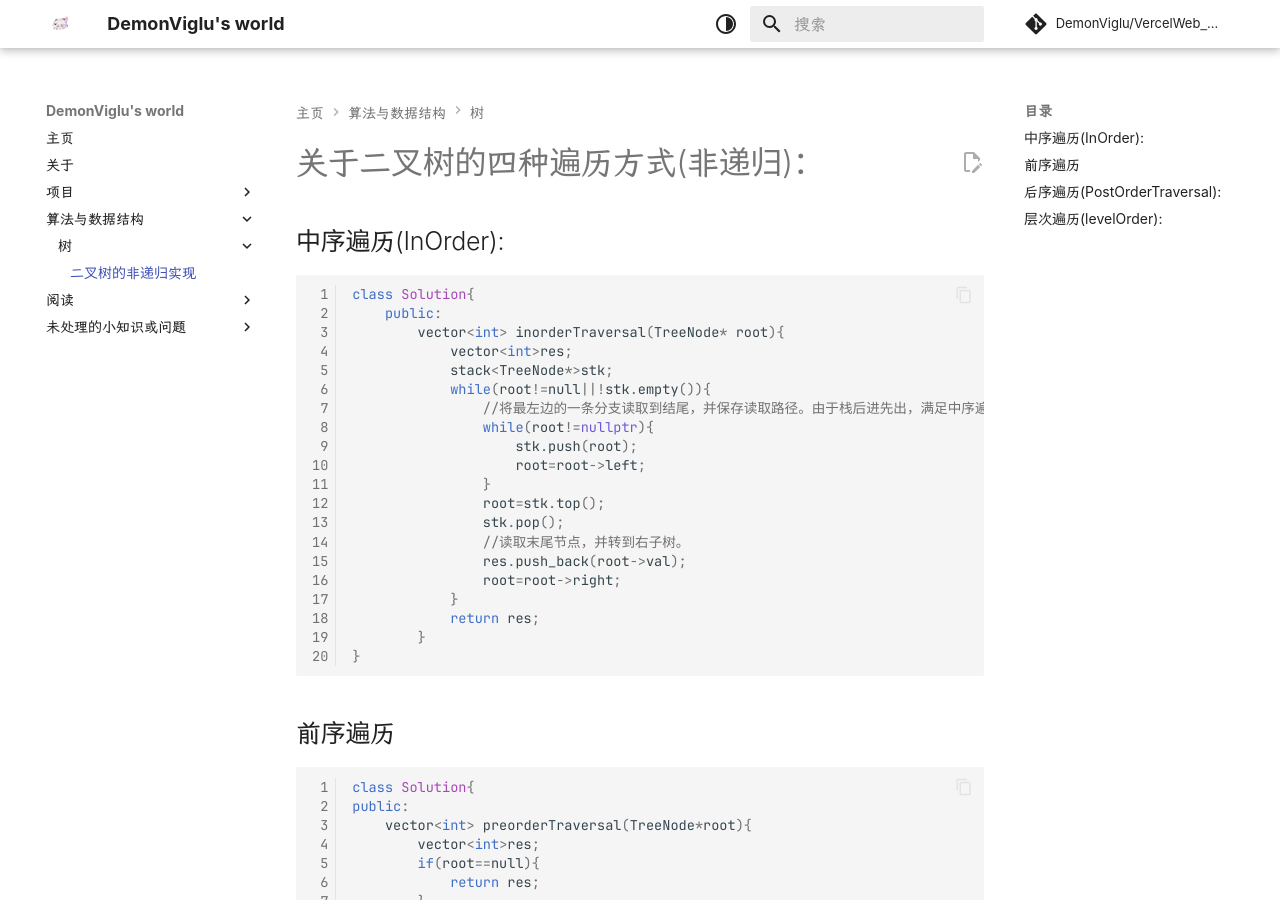
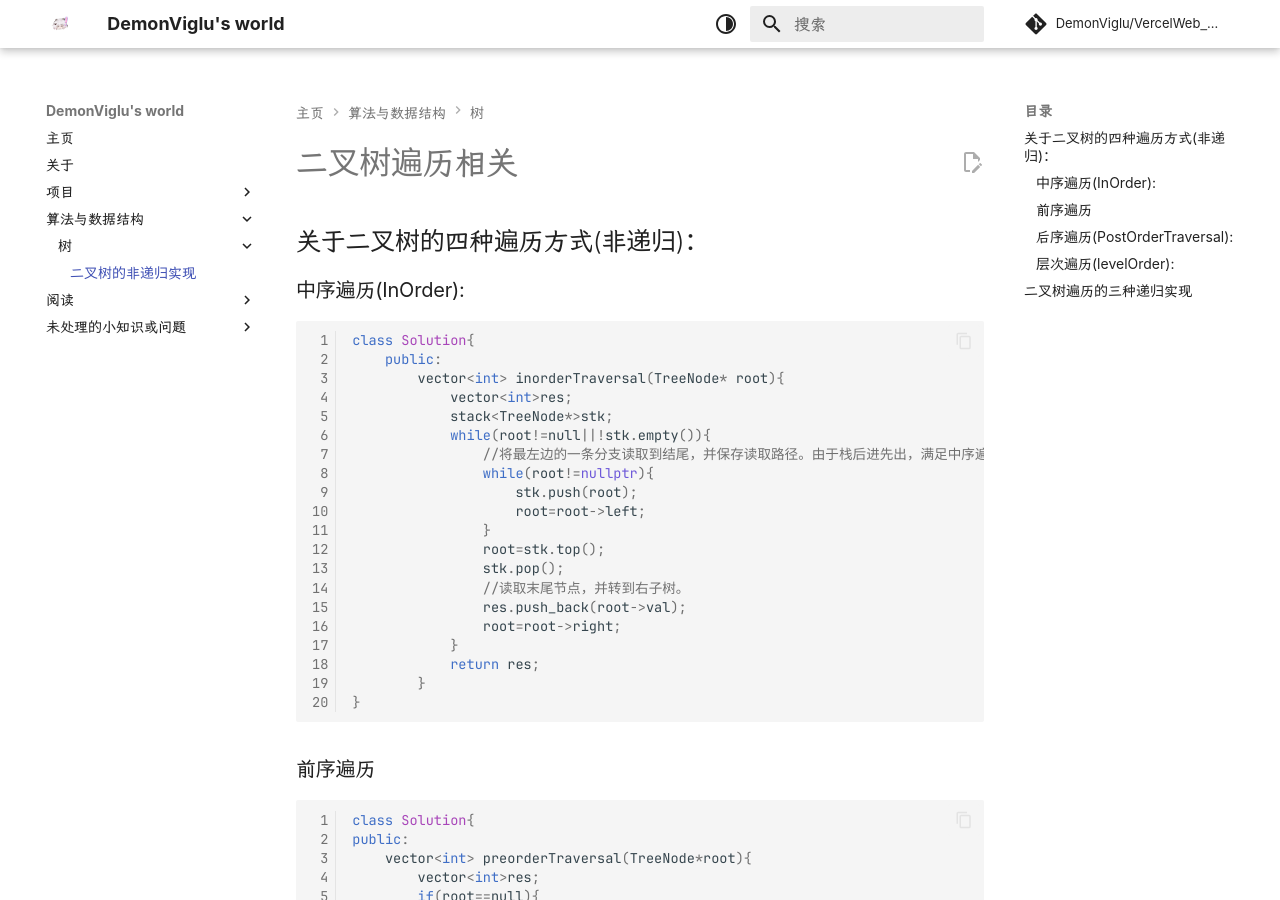
Before and after one commit to DemonViglu/VercelWeb_Demon, an MkDocs documentation site: the page built from docs/Program/Tree/BTree.md, in a window 1280 px wide and 900 px high. Built offline with MkDocs 1.6.1 and Material for MkDocs 9.7.7, drawn with Linux system fonts in a browser that asks for light colours; some web fonts are replaced; comment, search, counter and statistics services are not loaded.

Commit message:
修改目录索引显示

````diff
--- a/docs/Program/Tree/BTree.md
+++ b/docs/Program/Tree/BTree.md
@@ -1,6 +1,8 @@
-# 关于二叉树的四种遍历方式(非递归)：
+# 二叉树遍历相关
 
-## 中序遍历(InOrder):
+## 关于二叉树的四种遍历方式(非递归)：
+
+### 中序遍历(InOrder):
 
 ``` cpp linenums="1"
 class Solution{
@@ -25,7 +27,7 @@ class Solution{
 }
 ```
 
-## 前序遍历
+### 前序遍历
 
 ``` cpp linenums="1"
 class Solution{
@@ -53,7 +55,7 @@ public:
 }
 ```
 
-## 后序遍历(PostOrderTraversal):
+### 后序遍历(PostOrderTraversal):
 
 - 对于后序遍历，访问顺序依次为 _左_ 、_右_ 、 _根_ 。如果我们对左右子树看反再倒序，会发现跟前序遍历是一样的。所以这里的操作可以选择采用前序遍历，并且第二层while里面是访问到右节点末端，取得一个res数组。最后利用栈或者`reverse`函数翻转数组即可。但这种不符合后序遍历的实际含义。下文会给出具体代码：
 ``` cpp linenums="1"
@@ -90,7 +92,7 @@ public :
     }
 }
 ```
-## 层次遍历(levelOrder):
+### 层次遍历(levelOrder):
 
 ``` cpp linenums="1"
 class Solution {
@@ -116,7 +118,7 @@ public:
 };
 ```
 
-# 二叉树遍历的三种递归实现
+## 二叉树遍历的三种递归实现
 
 - 对于递归实现，较为简单且代码量较少
 
````
Also changed, not shown: README.md (line endings or trailing spaces), docs/index.md (line endings or trailing spaces).
